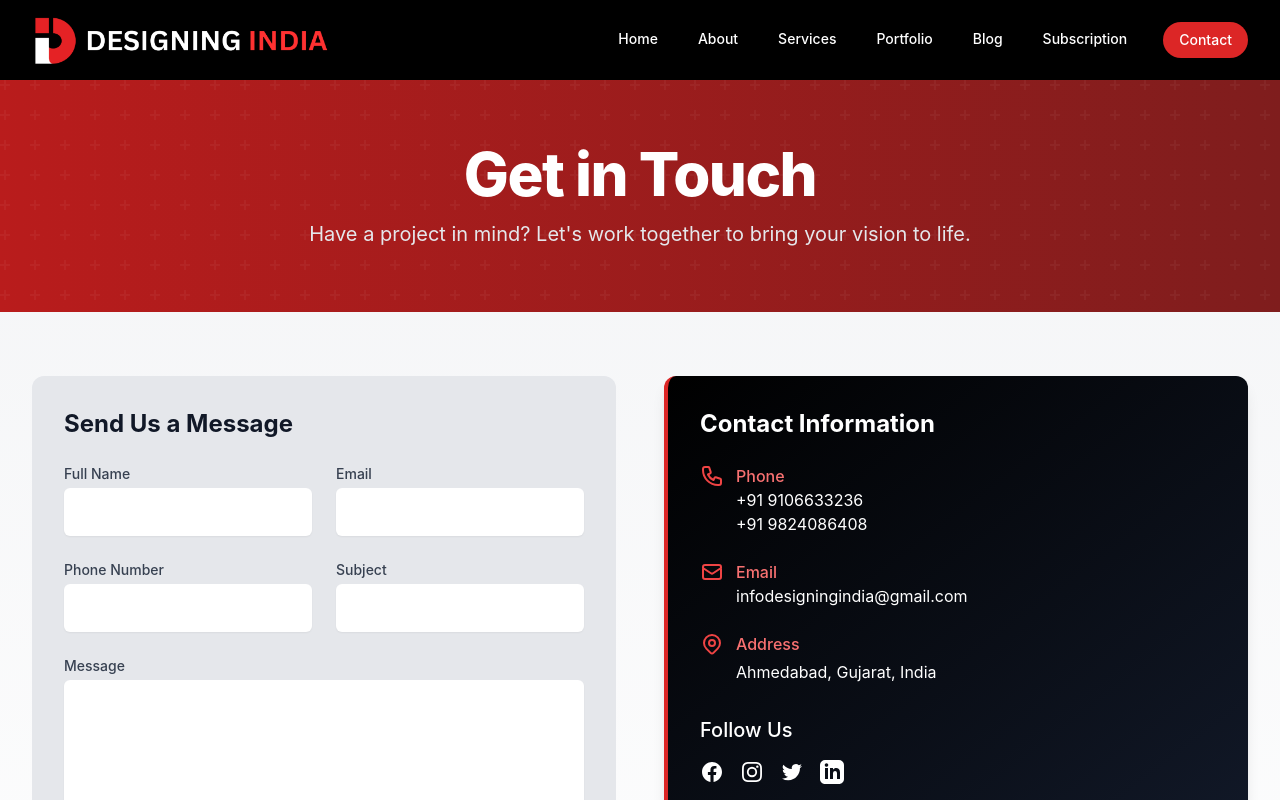
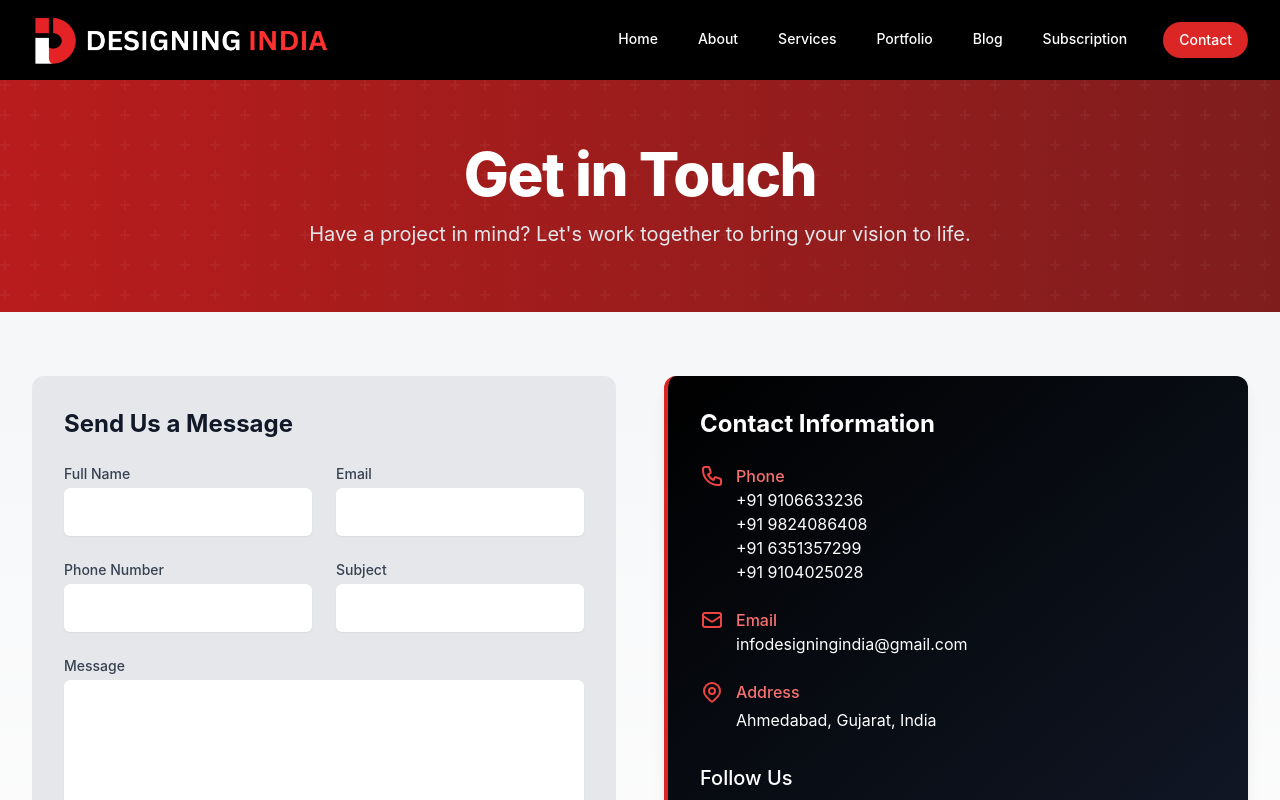
Before and after one commit to harshgadhiya29/DESIGNING-INDIA, a React (Vite) app: page /contact in a window 1280 px wide. Shown: the top 800 px of the page. Built offline with nearby package versions, Linux system fonts and the light colour scheme.

Commit message:
Update Contact.jsx
Number Add 2

```diff
--- a/src/pages/Contact.jsx
+++ b/src/pages/Contact.jsx
@@ -236,6 +236,10 @@ function Contact() {
                       <a className="mt-1 hover:text-red-400 transition duration-300" href="tel:+919106633236">+91 9106633236</a>
                       <br />
                       <a className="mt-1 hover:text-red-400 transition duration-300" href="tel:+919824086408">+91 9824086408</a>
+                      <br />
+                      <a className="mt-1 hover:text-red-400 transition duration-300" href="tel:+916351357299 ">+91 6351357299 </a>
+                      <br />
+                      <a className="mt-1 hover:text-red-400 transition duration-300" href="tel:+919104025028">+91 9104025028</a>
                     </div>
                   </div>
 
```
